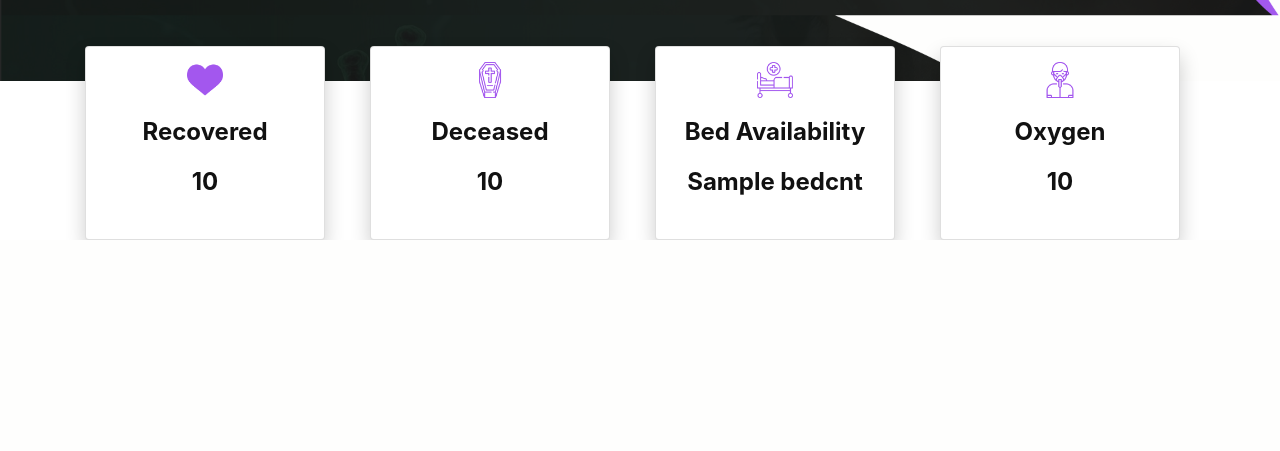
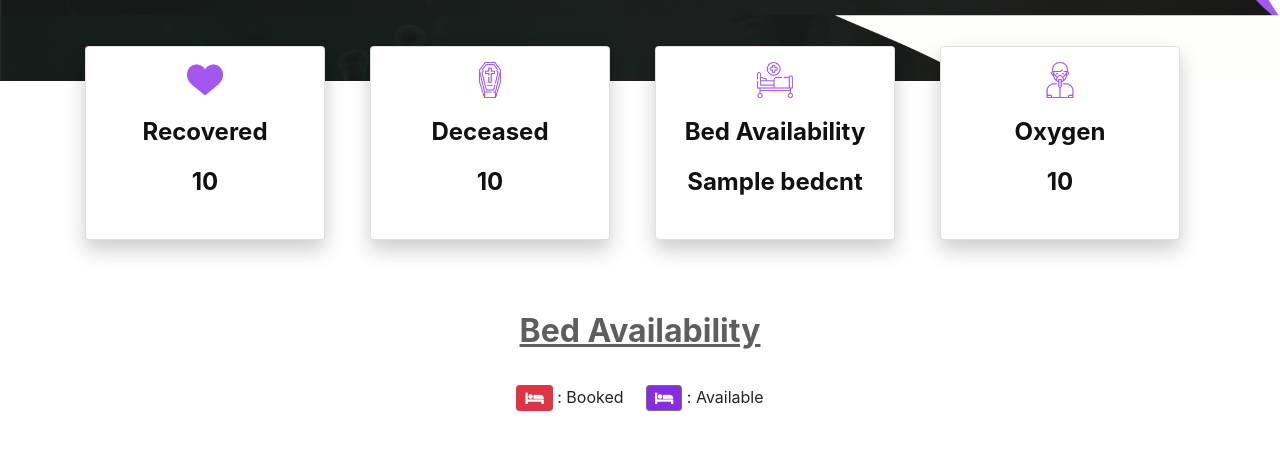
Before and after one commit to Kwinsi25/COVID-19, a Django app: template home/templates/index.html in a window 1280 px wide. Shown: the part 584-1035 px from the top of the page. Before the commit the page ends 824 px from the top, so only its background shows below. Run offline with Django 4.2, Linux system fonts and the light colour scheme; the template is opened without the code that fills it: most values are stand-ins (such as "Sample title", 1, 10 or a date in 2020); some libraries are stand-ins or nearby versions.

Commit message:
Update index.html

```diff
--- a/home/templates/index.html
+++ b/home/templates/index.html
@@ -124,6 +124,56 @@
             </div>
       </div>
 	</div>
+	<!-- bed Status -->
+     <center><br><br>
+                <div class="container my-4">
+                        <h2><b style="color: rgb(95, 93, 93);"><u>Bed Availability</u></b></h2>
+                            <table style="width:100%">
+                                <tr rowspan="2">
+                                    {% for bed in beds%}
+                                    {% if bed.bedNumber|slice:":1" == 'A' %}
+                                    {% if bed.occupied == True %}
+                                    <td><button type="button" class="btn btn-danger btn-lg fa fa-bed"> {{bed.bedNumber}}</button></td>
+                                    {% else %}
+                                    <td><button type="button" class="btn btn-secondary btn-lg fa fa-bed" name="bedfalse" style="background-color: blueviolet;"> {{bed.bedNumber}}</button></td>
+                                    {% endif %}
+                                    {% endif %}
+                                    {% endfor %}
+                                </tr>
+                                <tr rowspan="2">
+                                    {% for bed in beds%}
+                                    {% if bed.bedNumber|slice:":1" == 'B' %}
+                                    {% if bed.occupied == True %}
+                                    <td><button type="button" class="btn btn-danger btn-lg fa fa-bed">
+                                            {{bed.bedNumber}}</button></td>
+                                    {% else %}
+                                    <td><button type="button" class="btn btn-secondary btn-lg fa fa-bed"
+                                            style="background-color: blueviolet;"> {{bed.bedNumber}}</button></td>
+                                    {% endif %}
+                                    {% endif %}
+                                    {% endfor %}
+                                </tr>
+                                <tr rowspan="2">
+                                    {% for bed in beds%}
+                                    {% if bed.bedNumber|slice:":1" == 'C' %}
+                                    {% if bed.occupied == True %}
+                                    <td><button type="button" class="btn btn-danger btn-lg fa fa-bed">
+                                            {{bed.bedNumber}}</button></td>
+                                    {% else %}
+                                    <td><button type="button" class="btn btn-secondary btn-lg fa fa-bed"
+                                            style="background-color: blueviolet;"> {{bed.bedNumber}}</button></td>
+                                    {% endif %}
+                                    {% endif %}
+                                    {% endfor %}
+                                </tr>
+                            </table>
+                        <figure class="p-3 mb-0">
+                            <button type="button" class="btn btn-danger btn-sm fa fa-bed"></button> : Booked &nbsp;&nbsp;&nbsp;
+                            <button type="button" class="btn btn-secondary btn-sm fa fa-bed"
+                                style="background-color: blueviolet;"></button> : Available
+                        </figure>
+                </div>
+                </center>
         <!-- Modal HTML -->
         <div id="myModal" class="modal fade">
 	        <div class="modal-dialog modal-login">
```
